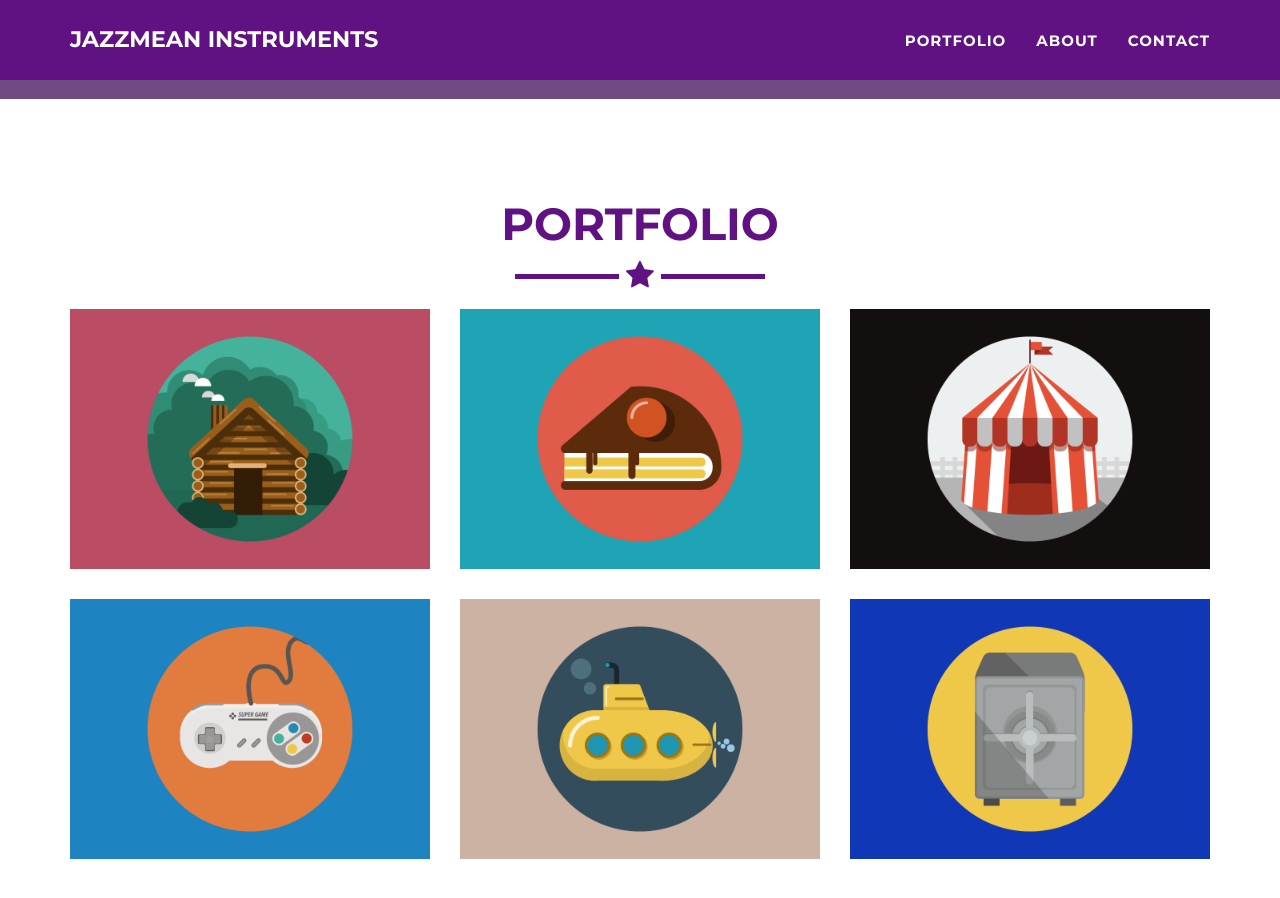
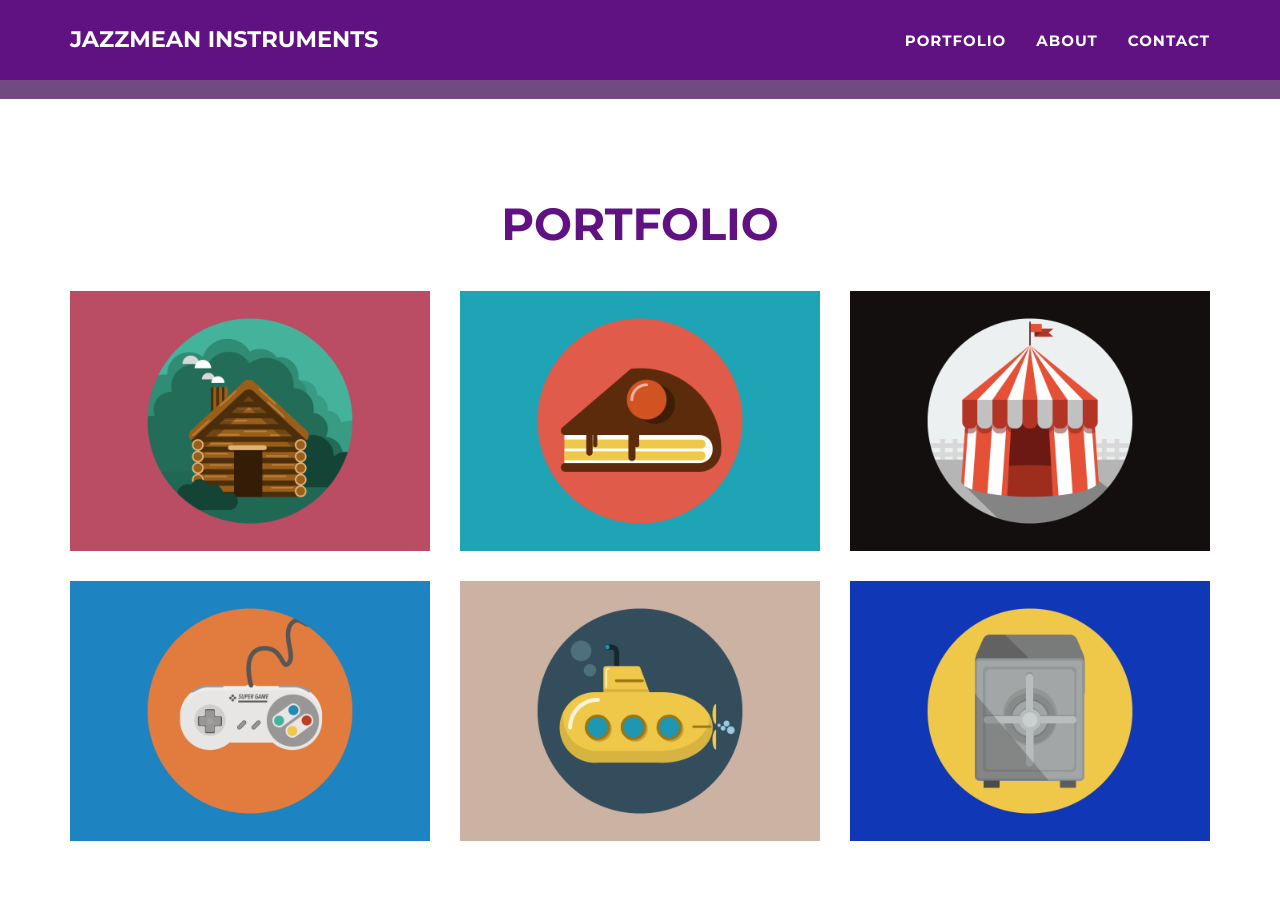
Before and after one commit to jazzmeaninstruments/jazzmeaninstruments.github.io, a Jekyll site: the page built from index.html, in a window 1280 px wide and 900 px high, scrolled down 779 px. Built offline with Jekyll 4.4.1, drawn with Linux system fonts in a browser that asks for light colours.

Commit message:
Update portfolio_grid.html

```diff
--- a/_includes/portfolio_grid.html
+++ b/_includes/portfolio_grid.html
@@ -5,7 +5,7 @@
             <div class="row">
                 <div class="col-lg-12 text-center">
                     <h2>Portfolio</h2>
-                    <hr class="star-primary">
+                    <br></br>
                 </div>
             </div>
             <div class="row">
```
